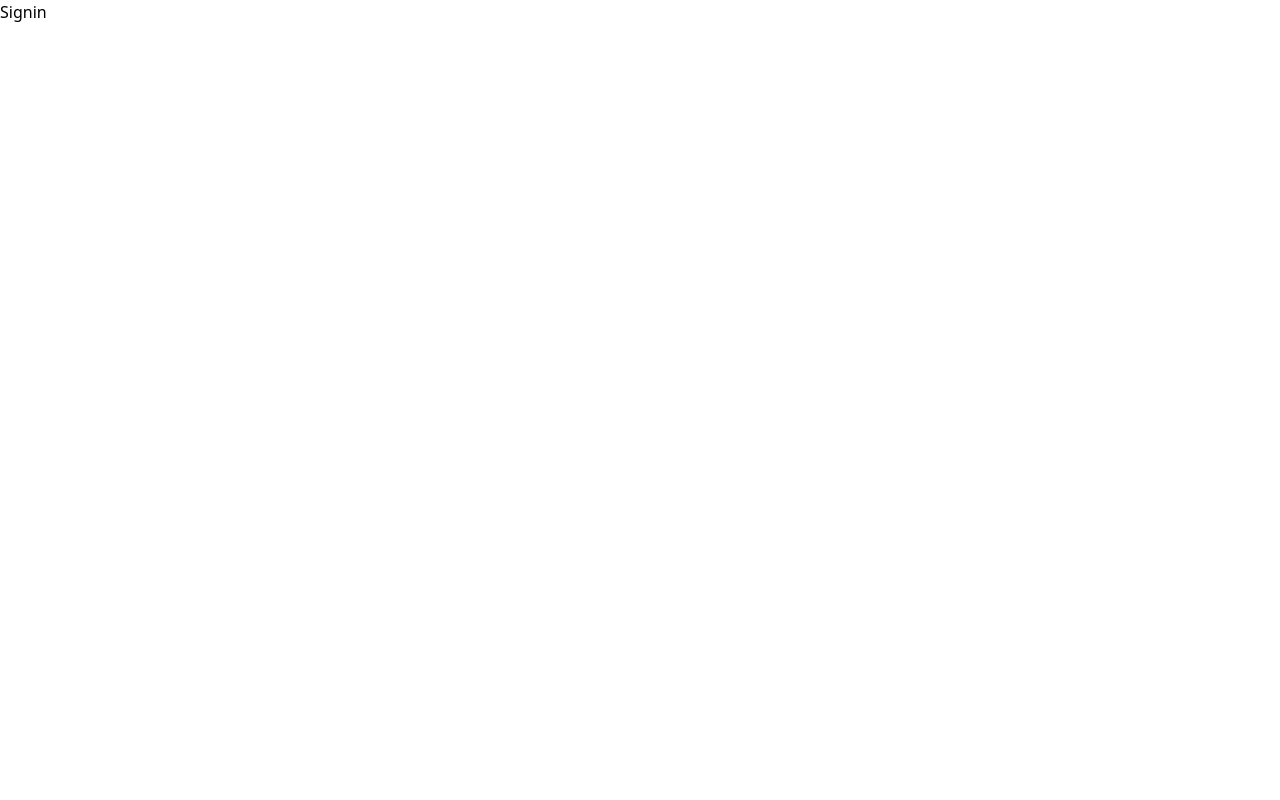
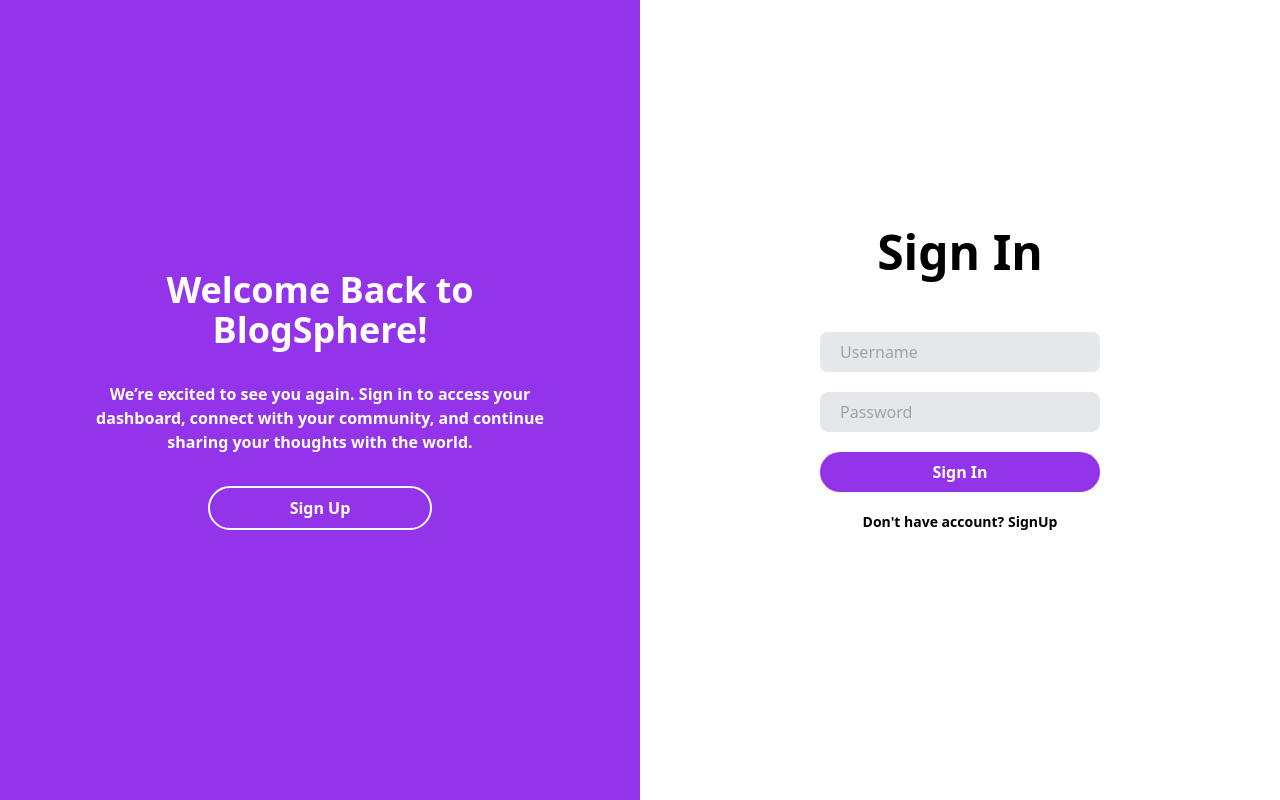
Before and after one commit to Parthmandhare/Blog-Website, a React (Create React App) app in the folder frontend/: page /signin in a window 1280 px wide. Built offline with nearby package versions, Linux system fonts and the light colour scheme.

Commit message:
Signin page added

```diff
--- a/frontend/src/Components/Signin.jsx
+++ b/frontend/src/Components/Signin.jsx
@@ -1,9 +1,53 @@
-import React from 'react'
+import React from "react";
 
 const Signin = () => {
   return (
-    <div>Signin</div>
-  )
-}
+    <>
+      <div className=" min-h-screen w-full grid gird-rows-2 text-center md:grid md:grid-cols-2">
+      <div className="hidden lg:block lg:bg-purple-600 lg:h-full lg:flex lg:flex-col lg:justify-center lg:items-center text-white gap-8 px-24">
+          <p className="text-4xl font-bold">Welcome Back to BlogSphere!</p>
 
-export default Signin
+          <div className="text-md font-semibold">
+            We’re excited to see you again. Sign in to access your dashboard, connect with your community, and continue sharing your thoughts with the world.
+          </div>
+
+          <button className=" border-white border-2 text-white px-5 py-2 rounded-3xl text-md w-1/2 hover:bg-purple-500 font-bold">
+            Sign Up
+          </button>
+        </div>
+
+        <div className="flex flex-col justify-center items-center gap-4 ">
+          <p className="text-5xl font-bold">Sign In</p>
+
+          <p className="md:hidden mt-3 font-semibold text-lg">
+            Enter your details and continue your jounery <br /> with us!
+          </p>
+
+          <div className="flex flex-col gap-5 w-full p-10 justify-center items-center">
+            <input
+              type="text"
+              placeholder="Username"
+              className="md:w-1/2 px-5 py-3 h-10 rounded-lg bg-gray-200 w-full"
+            />
+            <input
+              type="password"
+              placeholder="Password"
+              className="md:w-1/2 px-5 py-3 h-10 rounded-lg bg-gray-200 w-full"
+            />
+
+            <button className="bg-purple-600 text-white px-5 py-2  rounded-3xl text-md w-1/2 h-3/2 hover:bg-purple-500 font-bold">
+              Sign In
+            </button>
+
+            <p className="font-bold text-lg md:text-sm">
+              Don't have account?{" "}
+              <span className="hover:text-purple-600">SignUp</span>
+            </p>
+          </div>
+        </div>
+      </div>
+    </>
+  );
+};
+
+export default Signin;
--- a/frontend/src/Components/Signup.jsx
+++ b/frontend/src/Components/Signup.jsx
@@ -14,6 +14,7 @@
 
             <div className='flex flex-col gap-5 w-full p-10 justify-center items-center'>
               <input type="text" placeholder='Username' className= 'md:w-1/2 px-5 py-3 h-10 rounded-lg bg-gray-200 w-full' />
+              <input type="email" placeholder='Email' className= 'md:w-1/2 px-5 py-3 h-10 rounded-lg bg-gray-200 w-full' />
               <input type="password" placeholder='Password' className= 'md:w-1/2 px-5 py-3 h-10 rounded-lg bg-gray-200 w-full' />
 
               <button className='bg-purple-600 text-white px-5 py-2  rounded-3xl text-md w-1/2 h-3/2 hover:bg-purple-500 font-bold'>Sign Up</button>
@@ -32,7 +33,7 @@
             Join our vibrant community of bloggers, writers, and thinkers. Share your ideas, connect with like-minded individuals, and make your voice heard. Signing up is quick and easy!
             </div>
 
-            <button className=' border-white border-2 text-white px-5 py-2 rounded-3xl text-md w-1/2 hover:bg-purple-500 font-bold'>Sign Up</button>
+            <button className=' border-white border-2 text-white px-5 py-2 rounded-3xl text-md w-1/2 hover:bg-purple-500 font-bold'>Sign In</button>
           </div>
 
         </div>
```
